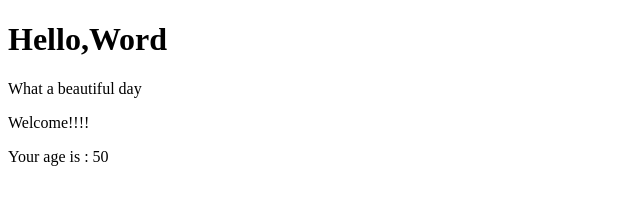
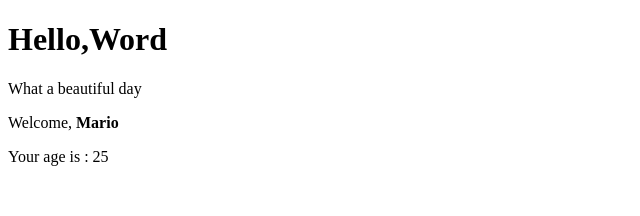
Before and after one commit to Ignazioconti/React_V2, a React (Create React App) app in the folder my-app/: page / in a window 1280 px wide. Shown: the top 216 px of the page, without its empty margins (0-640 px from the left). Built offline with nearby package versions, Linux system fonts and the light colour scheme.

Commit message:
svolgimento

```diff
--- /dev/null
+++ b/my-app/src/Age.js
@@ -0,0 +1,7 @@
+import React from "react";
+
+export class Age extends React.Component {
+  render() {
+    return <p>Your age is : {this.props.age}</p>;
+  }
+}
--- a/my-app/src/App.js
+++ b/my-app/src/App.js
@@ -7,7 +7,7 @@
       <div>
         <HelloWord />
         <p>
-          <Welcome name="" age={50} />
+          <Welcome name="Mario" />
         </p>
       </div>
     );
--- a/my-app/src/Welcome.js
+++ b/my-app/src/Welcome.js
@@ -1,4 +1,5 @@
 import React from "react";
+import { Age } from "./Age";
 
 export class Welcome extends React.Component {
   render() {
@@ -10,7 +11,7 @@
           </p>
         )}
         {!this.props.name && <p>Welcome!!!!</p>}
-        <p>Your age is : {this.props.age}</p>
+        <Age age={25} />
       </div>
     );
   }
```
